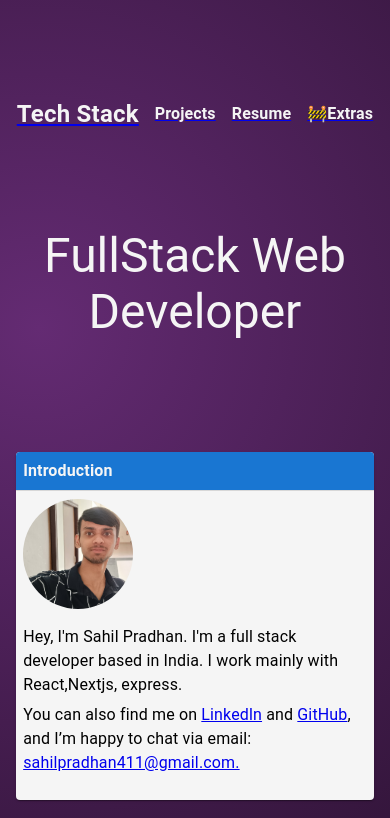
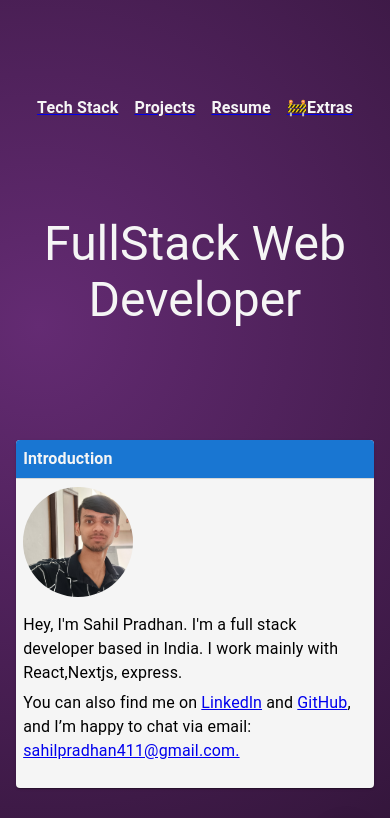
Before and after one commit to s2ahil/react-portfolio, a React (Vite) app: page / in a window 390 px wide. Shown: the top 818 px of the page. Built offline with nearby package versions, Linux system fonts and the light colour scheme.

Commit message:
added responsiveness in fontsize Techstack

```diff
--- a/src/body.jsx
+++ b/src/body.jsx
@@ -18,7 +18,7 @@ import MultipleImageDisplay from './reusable components/MultipleImageDisplay';
 import Nextjs from "./images/Nextjs.png"
 import ReactImage from "./images/react.jpg"
 import Express from "./images/express.png"
-import { useRef } from 'react';
+
 const actions = [
     { icon: <LinkedInIcon ></LinkedInIcon>, name: 'linkedln', href: "https://www.linkedin.com/in/sahil-pradhan-46a0a31b7/" },
     { icon: <GitHubIcon></GitHubIcon>, name: 'Github', href: "https://github.com/s2ahil" },
--- a/src/components/navbar.jsx
+++ b/src/components/navbar.jsx
@@ -33,18 +33,23 @@ const Navbar = () => {
                     },
                 }}
             >
-     <a href="#tech-stack">
+     <a href="#tech-stack"  >
                 <Typography
                     className='hoverEffect'
+
                     sx={{
                         fontWeight: 'bold',
-                        fontSize: "1.5rem",
                         color: "whitesmoke",
-
+                        fontSize:"1.5rem",
 
                         '&:hover': {
                             cursor: "pointer",
                         },
+                        '@media (max-width: 600px)': {
+                                gap: "1rem", // Set your alternative background color here
+                                fontSize: "1rem"
+                            },
+
 
 
 
@@ -55,16 +60,13 @@ const Navbar = () => {
 
                 >
 
-               Tech Stack </Typography></a>
+               Tech Stack  </Typography></a>
 
                 {NavbarItems.map((item, index) => (
                     <Link to={item.route}
-                        className='hoverEffect'
-
-                        style={{
-
-                        }}>
-                        <Typography key={index} sx={{
+                        className='hoverEffect'>
+                        <Typography key={index}
+                        sx={{
                             fontWeight: 'bold',
                             fontSize: "1.5rem",
 
```
